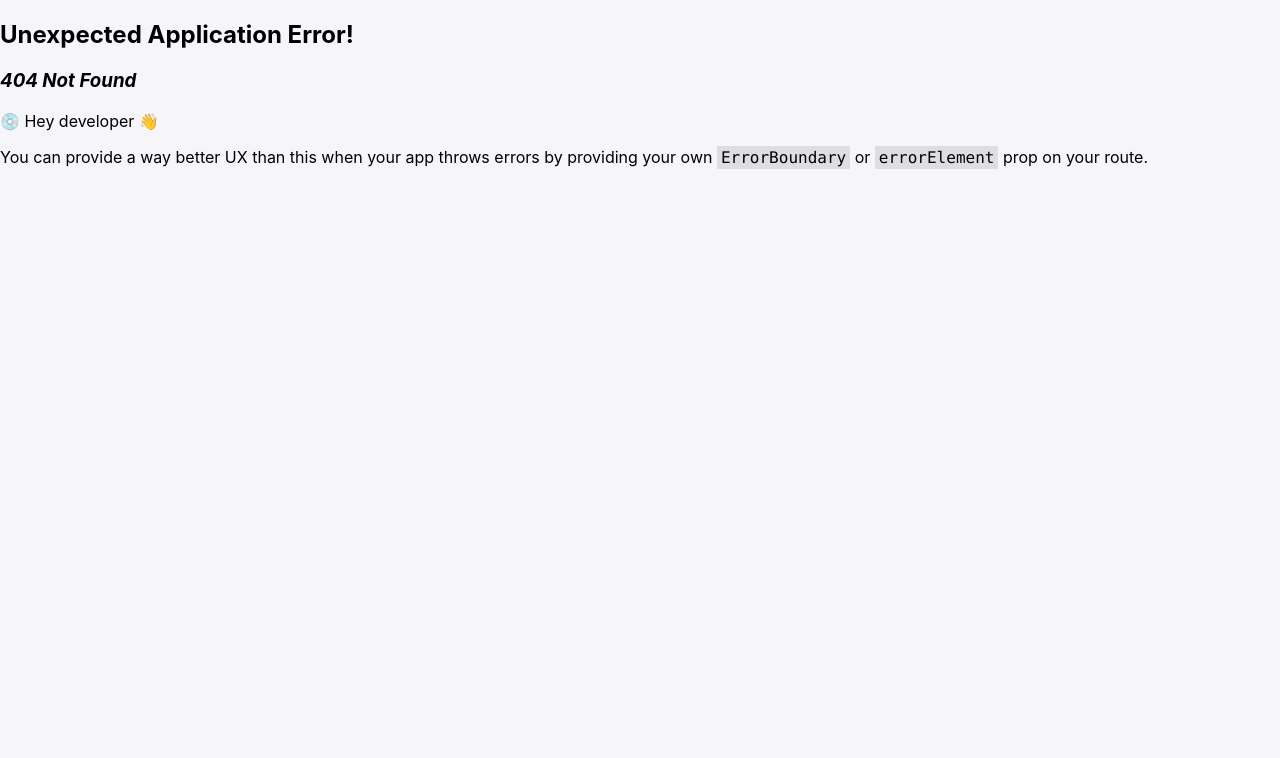
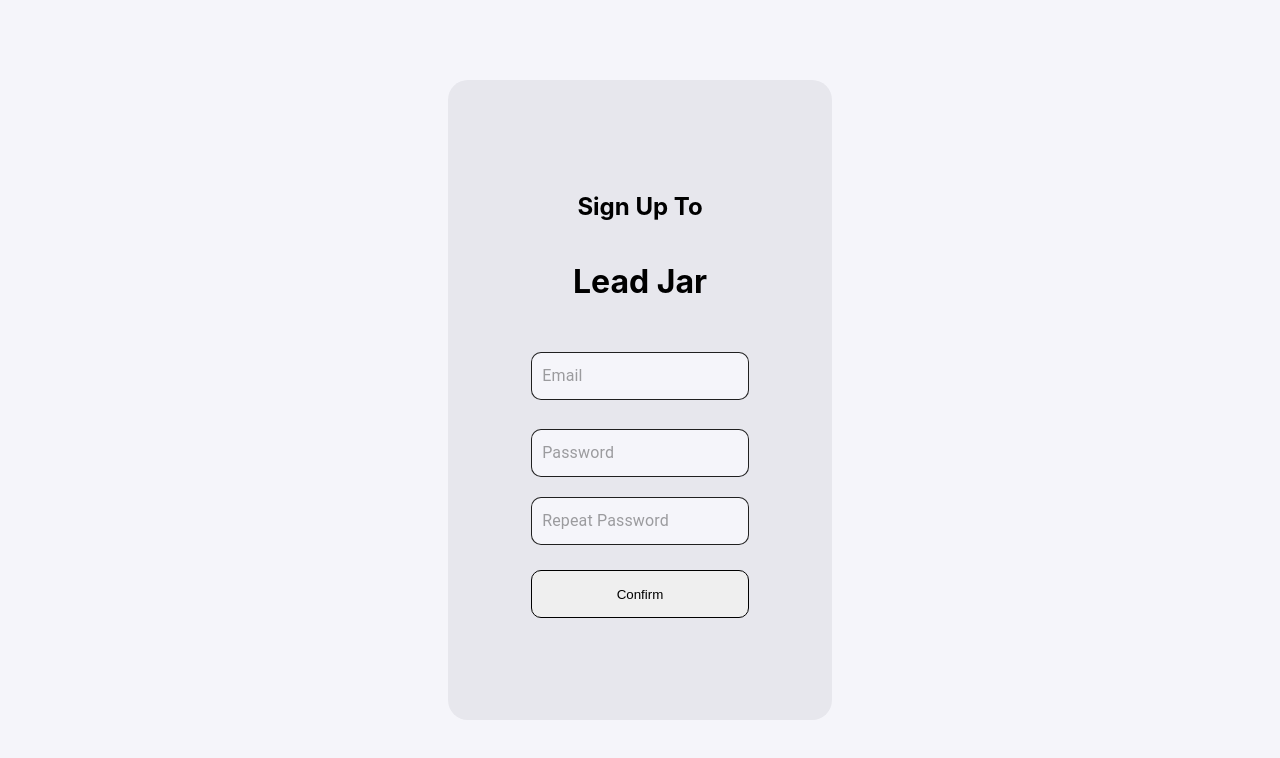
Before and after one commit to ArtemSadovenko/lead-jar, a React (Create React App) app: page /login/sign-up in a window 1280 px wide. Before the commit this address had no page. Shown: the top 758 px of the page. Built offline with nearby package versions, Linux system fonts and the light colour scheme.

Commit message:
Add: auth pages

```diff
--- a/src/pages/AuthPage.tsx
+++ /dev/null
@@ -1,11 +0,0 @@
-import React from 'react'
-
-function AuthPage() {
-  return (
-    <div>
-
-    </div>
-  )
-}
-
-export default AuthPage
--- a/src/pages/LeadsPage.tsx
+++ b/src/pages/LeadsPage.tsx
@@ -7,8 +7,6 @@
   InputBase,
   IconButton,
   FormControl,
-  FormLabel,
-  FormHelperText,
   InputLabel,
   Select,
   MenuItem,
--- /dev/null
+++ b/src/pages/SignIn.css
@@ -0,0 +1,20 @@
+.root {
+  display: flex;
+  justify-content: center;
+  align-items: center;
+  height: 100vh;
+  width: 100vw;
+  background-color: #f5f5fa;
+}
+
+.authForm {
+  display: flex;
+  flex-direction: column;
+  justify-content: center;
+  align-items: center;
+  background-color: #e7e7ed;
+  height: 60vh;
+  width: 30vw;
+  border-radius: 20px;
+
+}
--- /dev/null
+++ b/src/pages/SignIn.tsx
@@ -0,0 +1,68 @@
+import React from "react";
+import { InputBase } from "@mui/material";
+import "./SignIn.css";
+import { Link, useNavigate } from "react-router-dom";
+
+function SingIn() {
+  const nav = useNavigate();
+
+  const routeToDash = () =>{
+    nav("/dashboard")
+  }
+
+  return (
+    <div className="root">
+      <div className="authForm">
+        <h1>Lead Jar</h1>
+
+        <br />
+        <InputBase
+          sx={{
+            width: "17vw",
+            height: "6vh",
+            border: "solid 1px",
+            borderRadius: "10px",
+            padding: "0px 5px 0px 10px",
+            backgroundColor: "#f5f5fa",
+            margin: "10px 0px 4px 0px"
+          }}
+          placeholder="Email"
+        ></InputBase>
+        <br />
+        <InputBase
+          sx={{
+            width: "17vw",
+            height: "6vh",
+            border: "solid 1px",
+            borderRadius: "10px",
+            padding: "0px 5px 0px 10px",
+            backgroundColor: "#f5f5fa",
+
+            margin: "5px 0px 15px 0px"
+          }}
+          placeholder="Password"
+        ></InputBase>
+
+        <button
+          onClick={routeToDash}
+          style={{
+            width: "17vw",
+            height: "6vh",
+            border: "solid 1px",
+            borderRadius: "10px",
+            margin: "10px 0px 10px 0px"
+          }}
+        >Login</button>
+
+        <div style={{ display: "flex", flexDirection: "row" }}>
+          <p>Dont have an account? </p>
+          <Link to={"/login/sign-up"} >
+            <p>create it</p>
+          </Link>
+        </div>
+      </div>
+    </div>
+  );
+}
+
+export default SingIn;
--- /dev/null
+++ b/src/pages/SignUp.css
@@ -0,0 +1,20 @@
+.root {
+    display: flex;
+    justify-content: center;
+    align-items: center;
+    height: 100vh;
+    width: 100vw;
+    background-color: #f5f5fa;
+  }
+
+  .authForm {
+    display: flex;
+    flex-direction: column;
+    justify-content: center;
+    align-items: center;
+    background-color: #e7e7ed;
+    height: 80vh;
+    width: 30vw;
+    border-radius: 20px;
+
+  }
--- /dev/null
+++ b/src/pages/SignUp.tsx
@@ -0,0 +1,80 @@
+import React from "react";
+import { InputBase } from "@mui/material";
+import "./SignUp.css";
+import { Link, useNavigate } from "react-router-dom";
+
+function SignUp() {
+  const nav = useNavigate();
+
+  const routeToDash = () => {
+    nav("/dashboard");
+  };
+
+  return (
+    <div className="root">
+      <div className="authForm">
+      <h2>Sign Up To</h2>
+    <h1>Lead Jar</h1>
+
+        <br />
+        <InputBase
+          sx={{
+            width: "17vw",
+            height: "6vh",
+            border: "solid 1px",
+            borderRadius: "10px",
+            padding: "0px 5px 0px 10px",
+            backgroundColor: "#f5f5fa",
+            margin: "10px 0px 4px 0px",
+          }}
+          placeholder="Email"
+        ></InputBase>
+        <br />
+        <InputBase
+          type="password"
+          sx={{
+            width: "17vw",
+            height: "6vh",
+            border: "solid 1px",
+            borderRadius: "10px",
+            padding: "0px 5px 0px 10px",
+            backgroundColor: "#f5f5fa",
+
+            margin: "5px 0px 15px 0px",
+          }}
+          placeholder="Password"
+        ></InputBase>
+
+        <InputBase
+          type="password"
+          sx={{
+            width: "17vw",
+            height: "6vh",
+            border: "solid 1px",
+            borderRadius: "10px",
+            padding: "0px 5px 0px 10px",
+            backgroundColor: "#f5f5fa",
+
+            margin: "5px 0px 15px 0px",
+          }}
+          placeholder="Repeat Password"
+        ></InputBase>
+
+        <button
+          onClick={routeToDash}
+          style={{
+            width: "17vw",
+            height: "6vh",
+            border: "solid 1px",
+            borderRadius: "10px",
+            margin: "10px 0px 10px 0px",
+          }}
+        >
+          Confirm
+        </button>
+      </div>
+    </div>
+  );
+}
+
+export default SignUp;
```
Also changed, not shown: src/App.tsx (+34 -30 lines), 1 other file (tests, documents, lock files or other folders).
